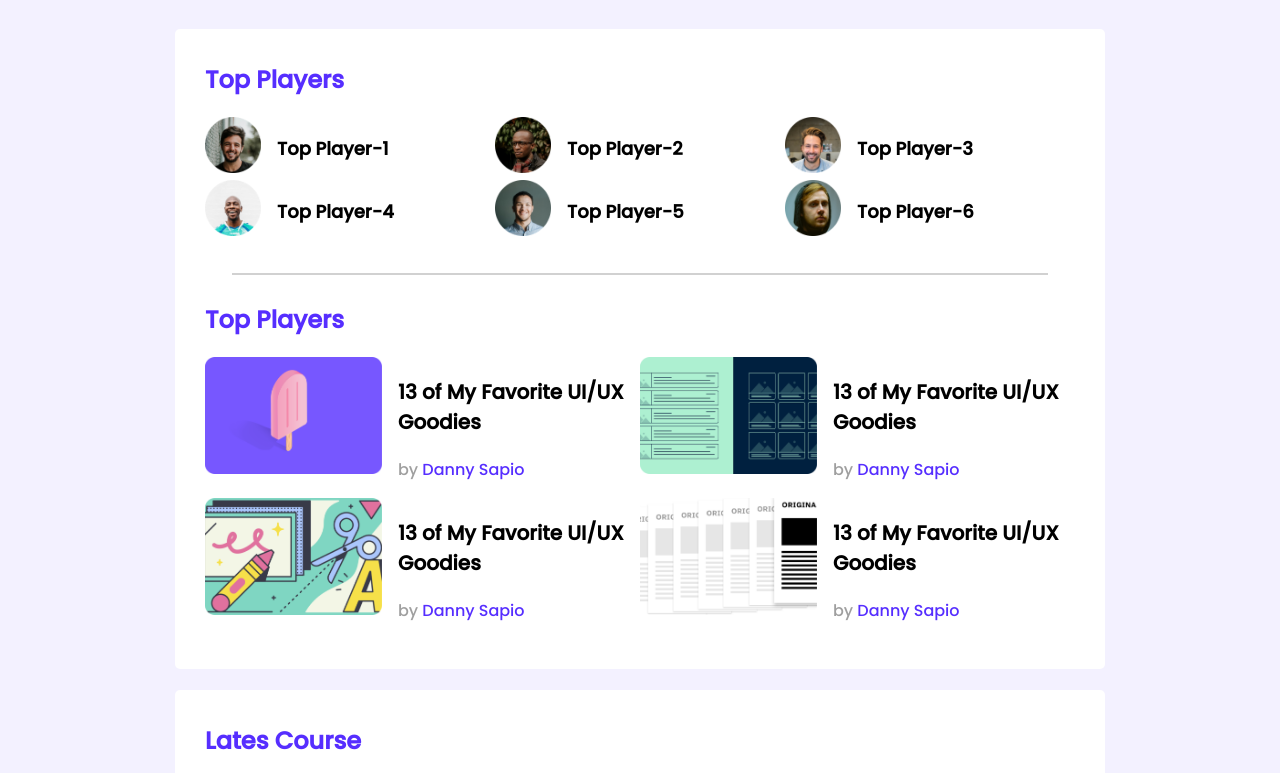
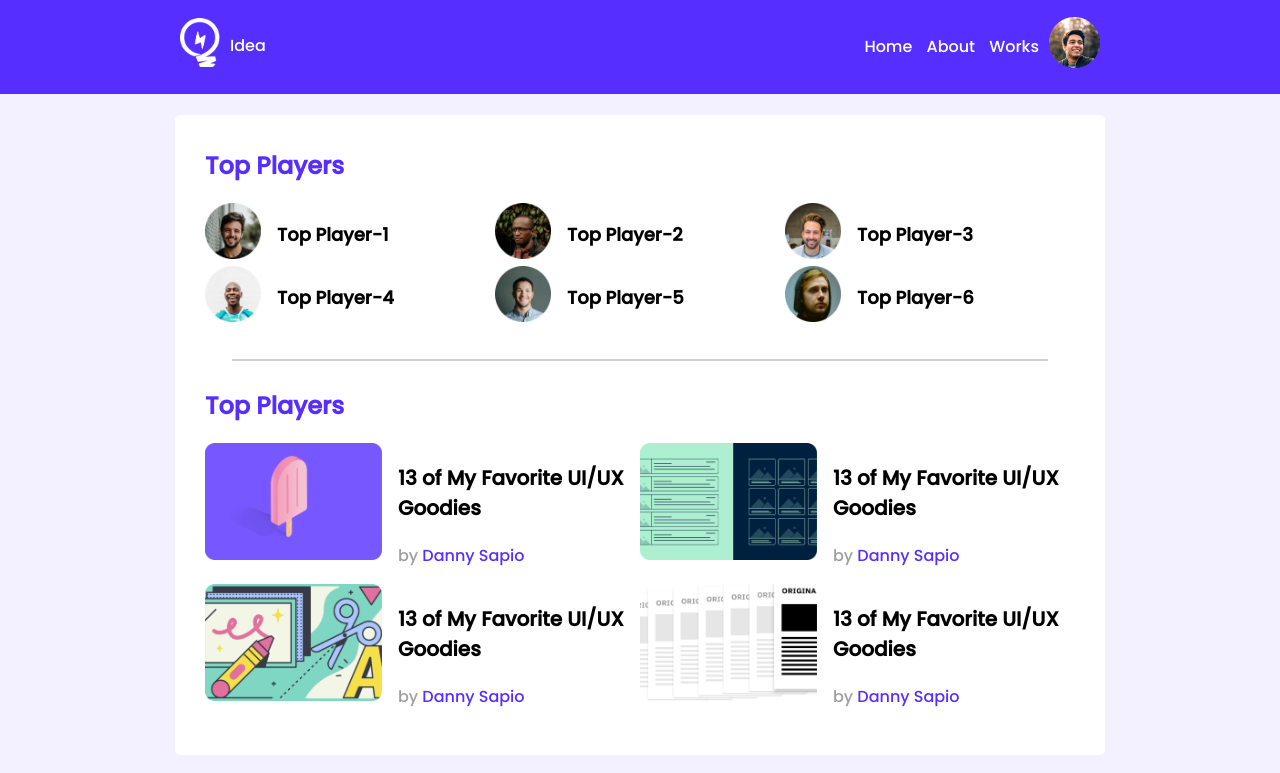
Before and after one commit to farhanacsebd/leader-board-css3, a plain HTML site: page index.html in a window 1280 px wide. Shown: the top 773 px of the page. Drawn offline with Linux system fonts and the light colour scheme.

Commit message:
nav done

```diff
--- a/index.html
+++ b/index.html
@@ -13,7 +13,27 @@
 <body>
     <!-- hearder start -->
     <header>
+        <!----------------- nav start ---------------->
+        <nav>
+           <div class="nav-container">
+            <div class="nav-first-part">
+                <a href=""><img src="images/icons/logo.png" alt=""></a>
 
+                <a href="">Idea</a>
+
+            </div>
+            <div class="nav-second-part">
+                <span>
+                    <a href="">Home</a>
+                    <a href="">About</a>
+                    <a href="">Works</a>
+                    </span>
+                    <a href=""><img src="images/icons/profile.png" alt=""></a>
+            </div>
+           </div>
+
+        </nav>
+        <!----------------- nav End ---------------->
     </header>
     <!-- header end -->
     <main>
--- a/styles/style.css
+++ b/styles/style.css
@@ -5,7 +5,52 @@
 body{
     font-family: 'Poppins', sans-serif;
     background-color: #F3F1FF;
+    margin: 0%;
+
 }
+
+/* ------------nav style start----------------- */
+nav{
+
+    height: 94px;
+    background-color: #562EFF;
+
+}
+.nav-container{
+    display: flex;
+    justify-content:space-between;
+    align-items: center;
+    width: 920px;
+    margin: 0 auto;
+    padding-top: 17px;
+
+}
+.nav-first-part{
+    display: flex;
+    align-items: center;
+}
+.nav-second-part{
+    display: flex;
+    align-items: center;
+}
+.nav-first-part a{
+    text-decoration: none;
+    color: white;
+    margin-right: 10px;
+}
+.nav-second-part span a{
+    text-decoration: none;
+    color: white;
+    margin-right: 10px;
+
+}
+.nav-first-part a img{
+   width:40px ;
+}
+
+/* ---------------nav style end------------ */
+
+
 main{
     display: flex;
     flex-direction: column;
```
